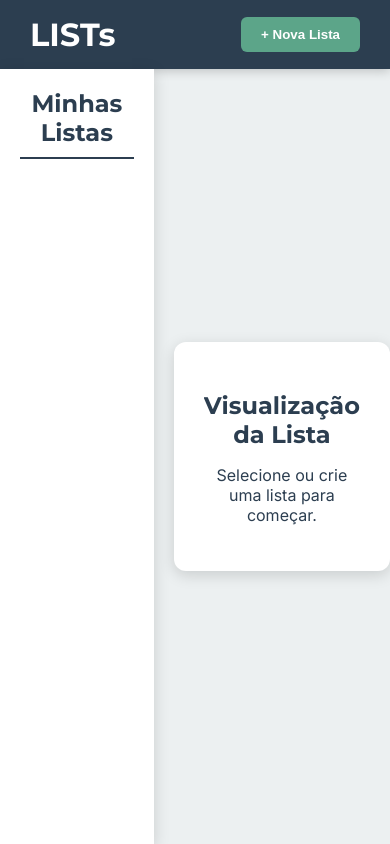
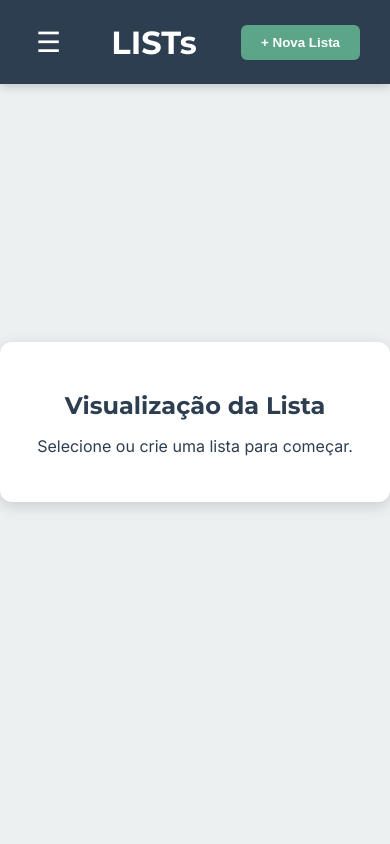
Before and after one commit to giovanigerci/to-do_list, a plain HTML site: page index.html in a window 390 px wide. Drawn offline with Linux system fonts and the light colour scheme; some packages are replaced by stand-ins of ours; a script that the page names is missing.

Commit message:
implementação de responsividade com media queries e menu hambúrguer

```diff
--- a/index.html
+++ b/index.html
@@ -5,13 +5,15 @@
   <meta name="viewport" content="width=device-width, initial-scale=1.0">
   <title>List's</title>
   <link rel="stylesheet" href="style.css">
+  <link rel="stylesheet" href="responsive.css">
   <link rel="shortcut icon" href="favicon.png" type="image/png">
   <link href="https://fonts.googleapis.com/css2?family=Inter:wght@400;500&family=Montserrat:wght@600;700&display=swap" rel="stylesheet">
 </head>
 <body>
   <header>
+    <button id="menuToggle" class="hamburger">&#9776;</button>
     <h1>LISTs</h1>
-    <button id="newList">+ Nova Lista</button>
+    <button id="newList" class="newListBtn">+ Nova Lista</button>
   </header>
 
   <main>
@@ -45,6 +47,7 @@
 
   <script src="https://cdn.jsdelivr.net/npm/sweetalert2@11"></script>
   <script type="module" src="script.js"></script>
+  <script src="responsive-menu.js"></script>
   <script type="module" src="addList.js"></script>
   <script type="module" src="storage.js"></script>
 
--- /dev/null
+++ b/responsive-menu.js
@@ -0,0 +1,14 @@
+const menuBtn = document.getElementById("menuToggle");
+const aside = document.querySelector("aside");
+const hamburger = document.querySelector(".hamburger")
+
+menuBtn.addEventListener("click", () => {
+    aside.classList.toggle("open");
+});
+
+//Serve para fechar o menu hamburguer quando o usuario selecionar alguma lista
+document.getElementById("allList").addEventListener("click", (e) => {
+    if (e.target.tagName === "LI" && aside.classList.contains("open")) {
+        aside.classList.remove("open")
+    }
+});
--- /dev/null
+++ b/responsive.css
@@ -0,0 +1,55 @@
+.hamburger{
+    display: none;
+    font-size: 28px;
+    background: none;
+    border: none;
+    color: white;
+    cursor: pointer;
+    transition: transform 0.3s ease;
+}
+
+@media (max-width: 768px) {
+    .hamburger{
+        display: block;
+    }
+
+    .hamburger:hover{
+        transform: scale(1.2);
+    }
+
+    aside{
+        position: fixed;
+        top: 10vh;
+        height: calc(100% - 10vh);
+        left: -100%;
+        width: 250px;
+        background: white;
+        box-shadow: 2px 0 8px rgba(0, 0, 0, 0.2);
+        transition: left 0.3s ease;
+        z-index: 1000;
+        padding-top: 20px;
+        overflow-y: auto;
+    }
+
+    aside.open {
+        left: 0;
+    }
+
+    header{
+        position: fixed;
+        top: 0;
+        left: 0;
+        right: 0;
+        height: 10vh;
+        background-color: var(--primary-color);
+        z-index: 1100;
+        display: flex;
+        align-items: center;
+        justify-content: space-between;
+        padding: 15px 30px;
+    }
+
+    main{
+        flex-direction: column;
+    }
+}
--- a/style.css
+++ b/style.css
@@ -7,6 +7,10 @@
   --text-dark: #2c3e50;
   --text-light: #ffffff;
 }
+* {
+  box-sizing: border-box;
+}
+
 body {
   margin: 0;
   font-family: 'Inter', sans-serif;
@@ -18,7 +22,6 @@ body {
 }
 
 header {
-  height: 5vh;
   display: flex;
   justify-content: space-between;
   align-items: center;
@@ -33,7 +36,7 @@ header h1 {
   font-family: 'Montserrat', sans-serif;
 }
 
-header button {
+.newListBtn {
   padding: 10px 20px;
   background-color: var(--secondary-color);
   color: var(--text-light);
@@ -44,7 +47,7 @@ header button {
   transition: background-color 0.3s ease;
 }
 
-header button:hover {
+.newListBtn:hover {
   background-color: #396655;
   border: 1px solid black;
 }
@@ -52,14 +55,14 @@ header button:hover {
 main {
   display: flex;
   gap: 20px;
-  height: 100%;
+  flex: 1;
+  max-width: 100vw;
 }
 
 aside {
   display: flex;
   flex-direction: column;
-  min-width: 80px;
-  width: 400px;
+  width: 30%;
   padding: 20px;
   background: var(--text-light);
   box-shadow: 0px 4px 15px rgba(0,0,0,0.15);
@@ -101,9 +104,11 @@ li {
 }
 
 section {
-  width: 80%;
   flex: 1;
   display: flex;
+  justify-content: center;
+  align-items: center;
+  min-width: 250px;
 }
 
 section ul{
@@ -118,18 +123,21 @@ section ul{
   padding: 30px;
   border-radius: 12px;
   box-shadow: 0 4px 15px rgba(0,0,0,0.15);
-  margin: auto;
-  width: 80%;
+  width: 100%;
+  max-width: 700px;
 }
 
 .input-area {
   display: flex;
+  flex-wrap: wrap;
   gap: 10px;
   margin-bottom: 20px;
 }
 
 .input-area input {
   flex: 1;
+  min-width: 0;
+  max-width: 100%;
   padding: 12px;
   border: 1px solid var(--background-dark);
   border-radius: 8px;
```
